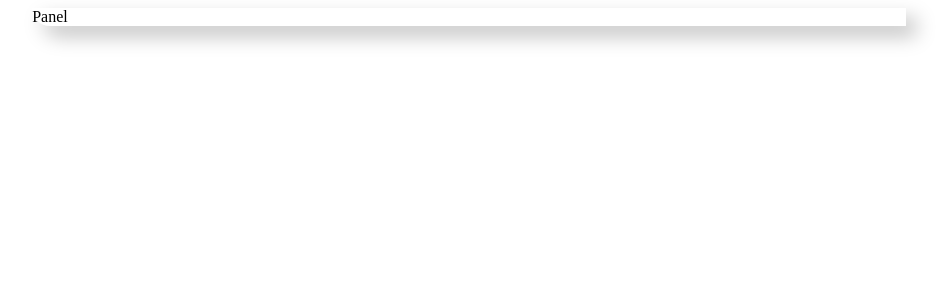
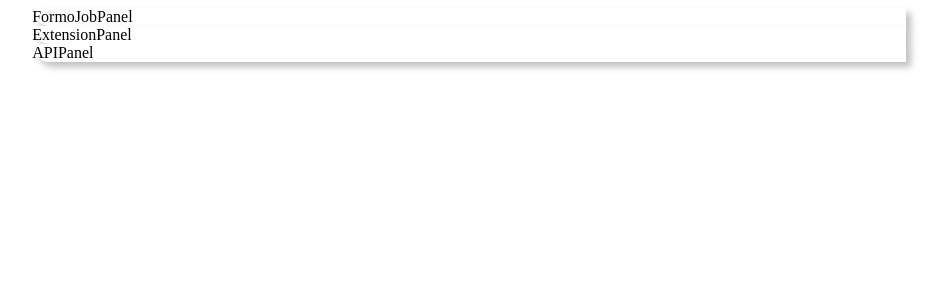
Before and after one commit to Balaborka/FormoJob-, a React (Create React App) app: page / in a window 1280 px wide. Shown: the top 300 px of the page, without its empty margins (171-1123 px from the left). Built offline with nearby package versions, Linux system fonts and the light colour scheme.

Commit message:
Added separate panels

```diff
--- a/src/App.tsx
+++ b/src/App.tsx
@@ -1,11 +1,16 @@
 import React from 'react';
 import {Panel} from './components/panel'
+import {FormoJobPanel} from './components/formojob_panel'
+import {ExtensionPanel} from './components/extension_panel'
+import {APIPanel} from './components/API_panel'
 
 function App() {
   return (
     <body className='main'>
       <div className='content'>
-        <Panel />
+        <Panel children={<FormoJobPanel />} />
+        <Panel children={<ExtensionPanel />} />
+        <Panel children={<APIPanel />} />
       </div>
     </body>
   );
--- /dev/null
+++ b/src/components/API_panel.tsx
@@ -0,0 +1,9 @@
+import React from 'react'
+
+export function APIPanel() {
+    return (
+        <div>
+            APIPanel
+        </div>
+    )
+}
--- /dev/null
+++ b/src/components/extension_panel.tsx
@@ -0,0 +1,9 @@
+import React from 'react'
+
+export function ExtensionPanel() {
+    return (
+        <div>
+            ExtensionPanel
+        </div>
+    )
+}
--- /dev/null
+++ b/src/components/formojob_panel.tsx
@@ -0,0 +1,9 @@
+import React from 'react'
+
+export function FormoJobPanel() {
+    return (
+        <div>
+            FormoJobPanel
+        </div>
+    )
+}
--- a/src/components/panel.tsx
+++ b/src/components/panel.tsx
@@ -1,9 +1,13 @@
-import React from 'react'
+import React from 'react';
 
-export function Panel() {
-    return (
-        <div className='panel'>
-            Panel
-        </div>
-    )
+interface PanelProps {
+  children: React.ReactNode;
 }
+
+export const Panel: React.FunctionComponent<PanelProps> = (props) => {
+  return (
+    <div className='panel'>
+      {props.children}
+    </div>
+  );
+};
--- a/src/index.css
+++ b/src/index.css
@@ -7,6 +7,6 @@
 }
 .panel {
     background-color: #FFFFFF;
-    box-shadow: 10px 10px 20px rgba(0, 0, 0, 0.25);
+    box-shadow: 5px 5px 7px rgba(0, 0, 0, 0.25);
     border-radius: 0px 0px 0px 50px;
 }
```
